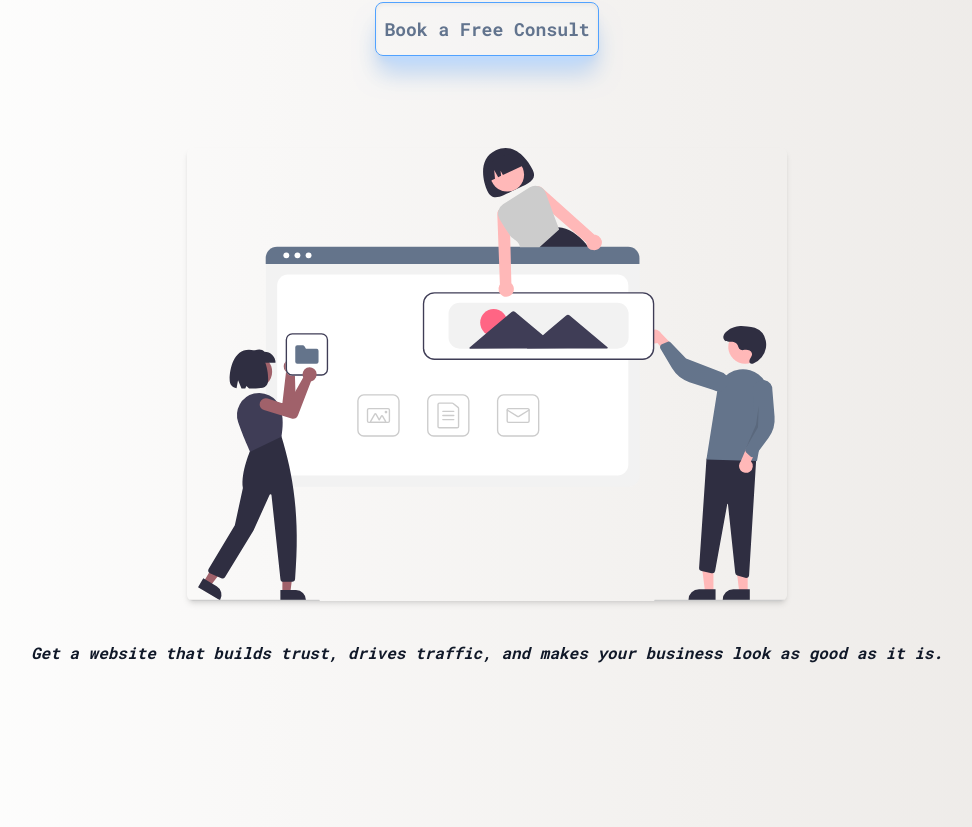
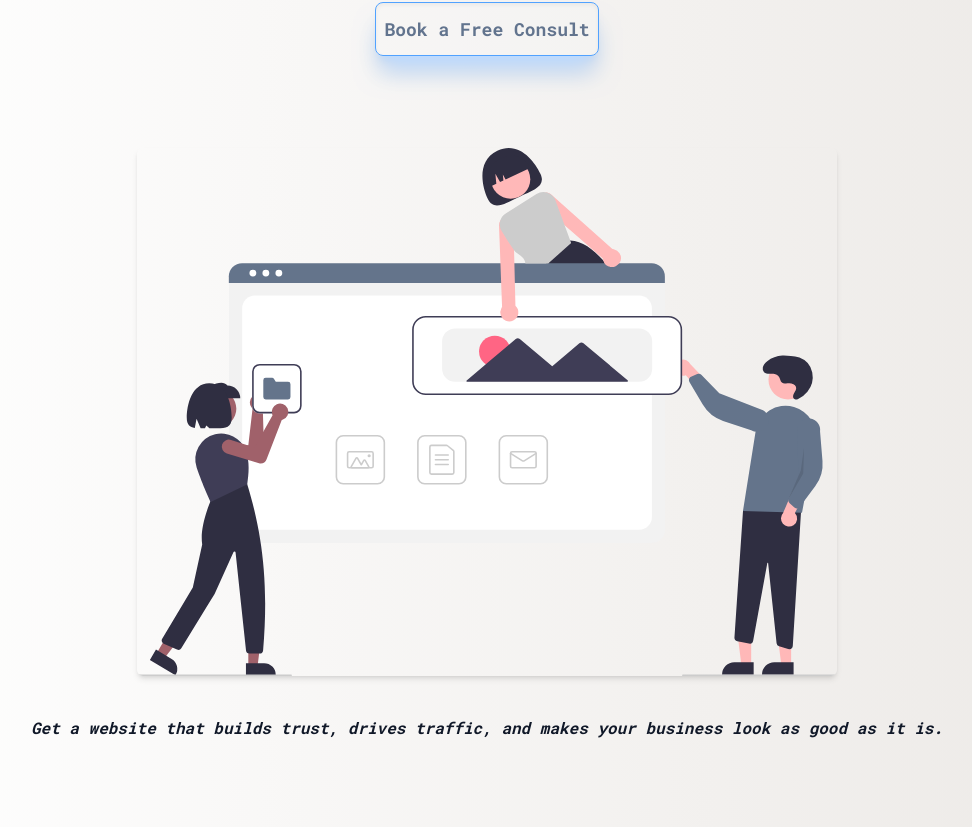
Before and after one commit to kofi12/my-portfolio, a Next.js app: page / in a window 1280 px wide. Shown: the part 668-1495 px from the top of the page, without its empty margins (153-1125 px from the left). Built offline with nearby package versions, Linux system fonts and the light colour scheme.

Commit message:
fade in navbar, delay hero image animation

```diff
--- a/src/components/Hero.tsx
+++ b/src/components/Hero.tsx
@@ -29,14 +29,14 @@ function Hero() {
         <motion.div
           initial={shouldReduceMotion ? {} : { opacity: 0, y: 30 }}
           whileInView={shouldReduceMotion ? {} : { opacity: 1, y: 0 }}
-          transition={{ duration: 0.9, ease: [0.25, 1, 0.5, 1] }}
+          transition={{ duration: 0.9, delay: 0.6, ease: [0.25, 1, 0.5, 1] }}
           viewport={{ once: true, amount: 0.3 }}
         >
           <Image
             src="/Building Websites Illustration.svg"
             alt="Building Websites Illustration"
-            width={600}
-            height={400}
+            width={700}
+            height={500}
             priority
             className="rounded-md shadow-md transition-transform duration-500 hover:scale-105"
           />
--- a/src/components/Navbar.tsx
+++ b/src/components/Navbar.tsx
@@ -2,6 +2,7 @@
 
 import Link from 'next/link';
 import React, { useState, useEffect } from 'react';
+import { motion } from 'framer-motion';
 
 function Navbar() {
   const [scrolled, setScrolled] = useState(false);
@@ -18,7 +19,12 @@ function Navbar() {
   }, []);
 
   return (
-    <header className="flex justify-center sticky top-0 z-10">
+    <motion.header
+      initial={{ opacity: 0 }}
+      animate={{ opacity: 1 }}
+      transition={{ duration: 0.9, ease: 'easeInOut' }}
+      className="flex justify-center sticky top-0 z-10"
+    >
       <nav
         className={`font-para my-2 mb-5 p-2 rounded-lg flex gap-4 w-full transition-all duration-200 justify-between px-5
           ${scrolled
@@ -48,7 +54,7 @@ function Navbar() {
           {`Let's Work Together`}
         </Link>
       </nav>
-    </header>
+    </motion.header>
   );
 }
 
```
